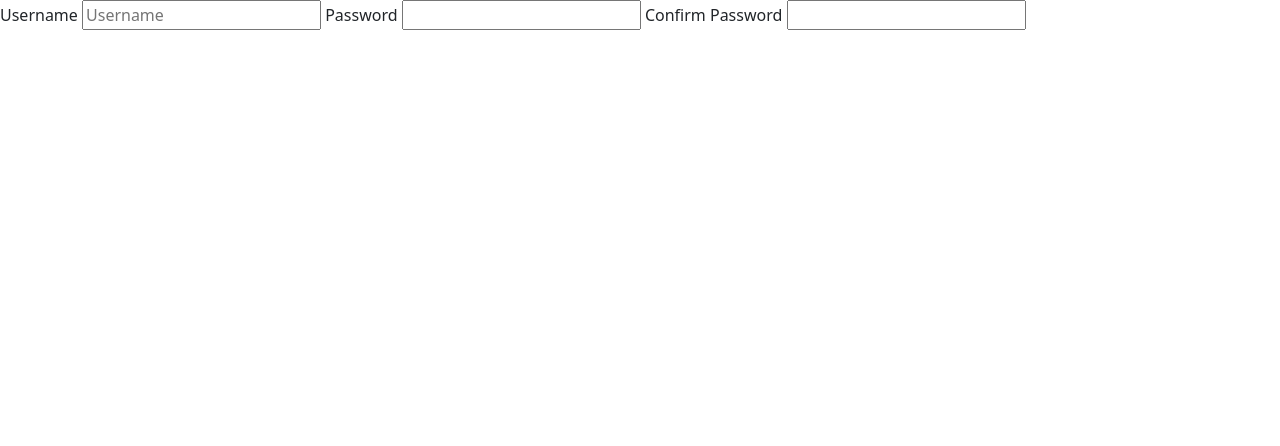
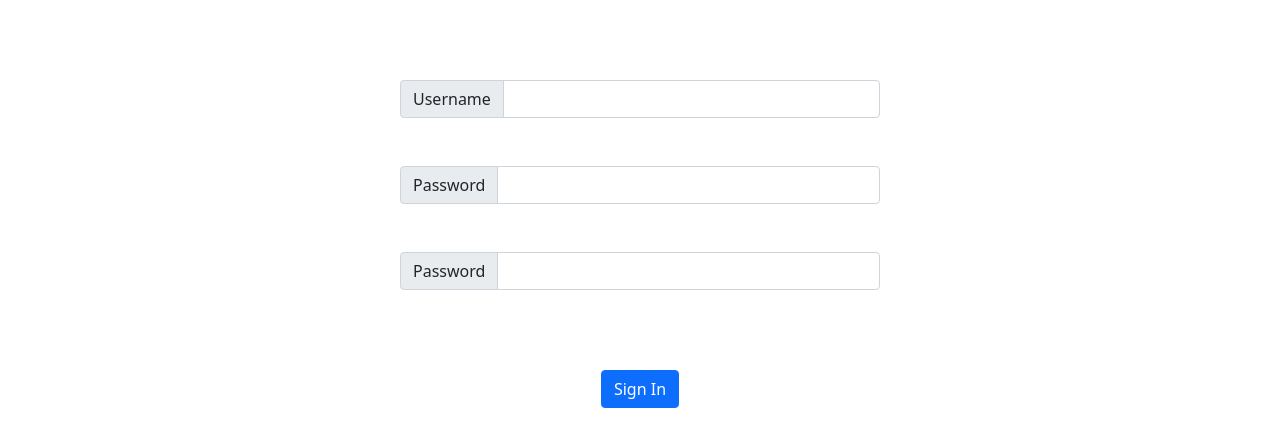
Before and after one commit to pkdiv/Password-Manager, an Electron app: page root/UI/signup.html in a window 1280 px wide. Drawn offline with nearby package versions, Linux system fonts and the light colour scheme; no server answers.

Commit message:
Add signup

```diff
--- /dev/null
+++ b/root/UI/css/signup.css
@@ -0,0 +1,18 @@
+body{
+  text-align: center;
+
+}
+
+.mod-inp{
+  width: 30rem;
+  margin: 5rem auto 2rem;
+}
+
+.mod-inp-password{
+  width: 30rem;
+  margin: 3rem auto 2rem;
+}
+
+.mod-btn{
+  margin-top: 3rem;
+}
--- a/root/UI/js/signup.js
+++ b/root/UI/js/signup.js
@@ -4,7 +4,7 @@ const path = require('path');
 
 
 
-const file = path.join(__dirname, '../credentials/mainCred.txt')
+const file = path.join(__dirname, '../credentials/credentials.txt')
 var passPath
 var usernames = []
 var passwords = []
@@ -31,7 +31,7 @@ function signUp(){
     console.log("Password does not match");
   }
   passPath = path.join(__dirname, '../credentials/userfiles/' + userfile)
-  fs.writeFileSync(passPath);
+  fs.writeFileSync(passPath, "");
 
 
 }
--- a/root/UI/signup.html
+++ b/root/UI/signup.html
@@ -4,17 +4,26 @@
     <meta charset="utf-8">
     <link href="https://cdn.jsdelivr.net/npm/bootstrap@5.0.1/dist/css/bootstrap.min.css" rel="stylesheet" integrity="sha384-+0n0xVW2eSR5OomGNYDnhzAbDsOXxcvSN1TPprVMTNDbiYZCxYbOOl7+AMvyTG2x" crossorigin="anonymous">
     <script src="https://cdn.jsdelivr.net/npm/bootstrap@5.0.1/dist/js/bootstrap.bundle.min.js" integrity="sha384-gtEjrD/SeCtmISkJkNUaaKMoLD0//ElJ19smozuHV6z3Iehds+3Ulb9Bn9Plx0x4" crossorigin="anonymous"></script>
+    <link rel="stylesheet" href="css/signup.css">
     <script src="./js/signup.js" charset="utf-8"></script>
   </head>
   <body>
-    <form class="" action="index.html" method="post">
-      <label for="">Username</label>
-      <input id="user-sgn" type="text" name="" value="" placeholder="Username">
-      <label for="">Password</label>
-      <input id="pass-sgn" type="password" name="" value="">
-      <label for="">Confirm Password</label>
-      <input id="cfrm-pass-sgn" type="password" name="" value="">
-    </form>
+    <div class="input-group flex-nowrap mod-inp">
+      <span class="input-group-text" >Username</span>
+      <input type="text" class="form-control" id="user-sgn" aria-label="Username" aria-describedby="addon-wrapping">
+    </div>
+
+    <div class="input-group flex-nowrap mod-inp-password">
+      <span class="input-group-text" >Password</span>
+      <input type="password" class="form-control" id="pass-sgn" aria-label="password" aria-describedby="addon-wrapping">
+    </div>
+
+    <div class="input-group flex-nowrap mod-inp-password">
+      <span class="input-group-text" >Password</span>
+      <input type="password" class="form-control" id="cfrm-pass-sgn" aria-label="password" aria-describedby="addon-wrapping">
+    </div>
+
+  <button type="button" class="btn btn-primary mod-btn" onclick="signUp()">Sign In</button>
 
   </body>
 </html>
```
Also changed, not shown: root/UI/ui.html (+1 -1 lines), 1 other file.
